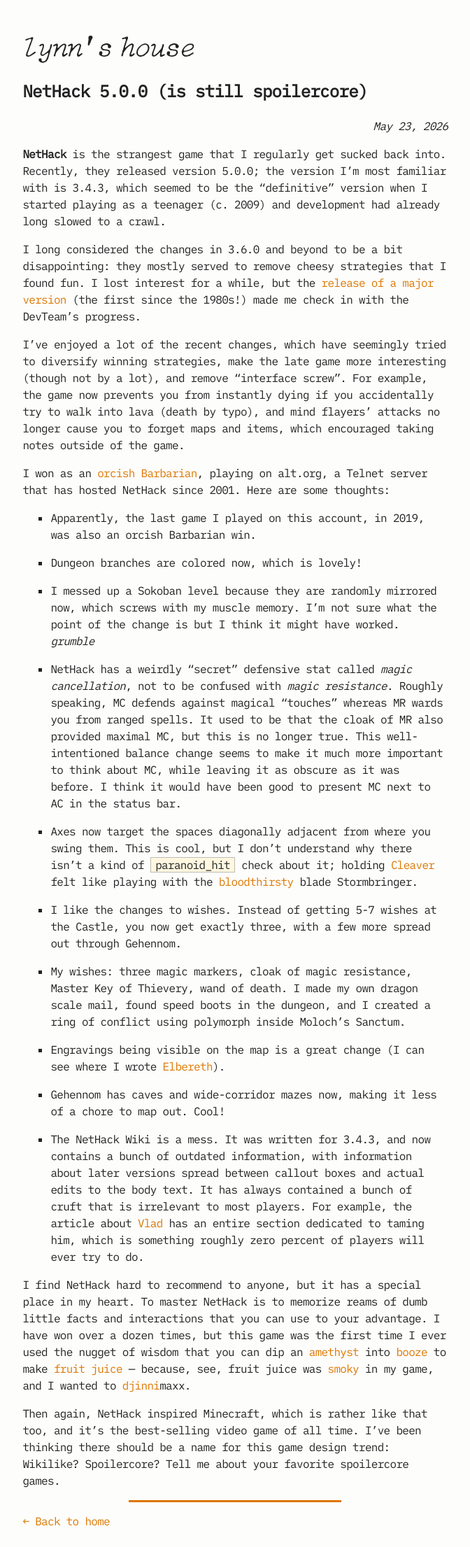
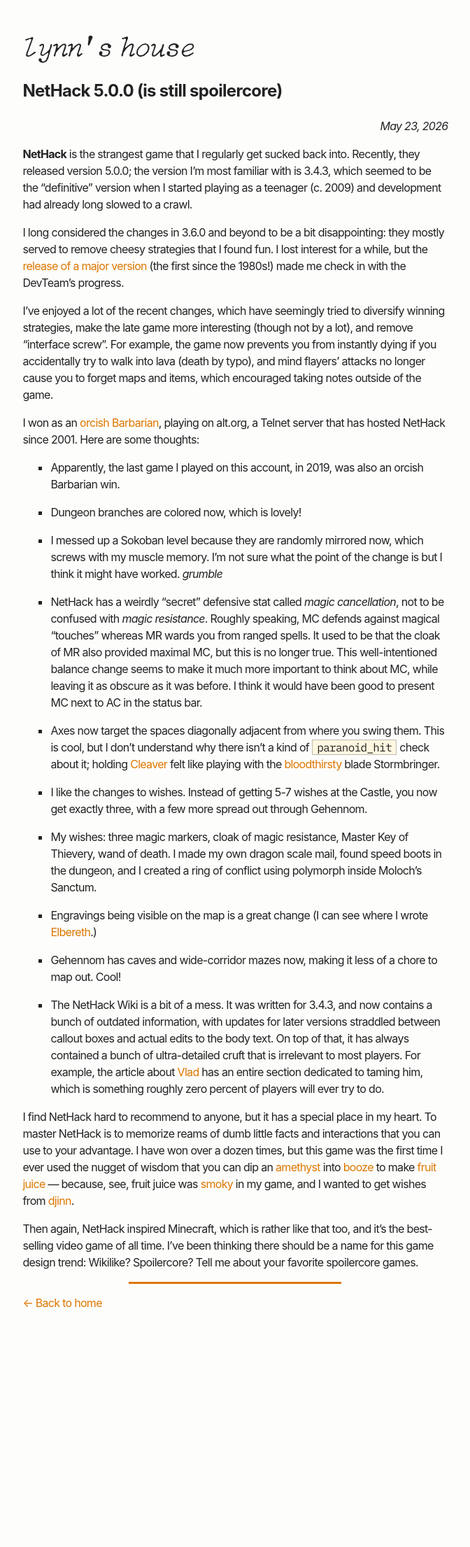
Before and after one commit to lynn/lynn.github.io, a Jekyll site: the page built from _posts/2026-05-23-nethack.md, in a window 1280 px wide. Shown: the whole page at 70% size, without its empty margins (70-742 px from the left). Built offline with Jekyll 4.4.1, drawn with Linux system fonts in a browser that asks for light colours; after the commit the page ends 1899 px from its top, so only the background shows below that.

Commit message:
try Inter

```diff
--- a/_posts/2026-05-23-nethack.md
+++ b/_posts/2026-05-23-nethack.md
@@ -21,10 +21,10 @@
 * Axes now target the spaces diagonally adjacent from where you swing them. This is cool, but I don't understand why there isn't a kind of `paranoid_hit` check about it; holding [Cleaver](https://nethackwiki.com/wiki/Cleaver) felt like playing with the [bloodthirsty](https://nethackwiki.com/wiki/Bloodthirsty) blade Stormbringer.
 * I like the changes to wishes. Instead of getting 5-7 wishes at the Castle, you now get exactly three, with a few more spread out through Gehennom.
 * My wishes: three magic markers, cloak of magic resistance, Master Key of Thievery, wand of death. I made my own dragon scale mail, found speed boots in the dungeon, and I created a ring of conflict using polymorph inside Moloch's Sanctum.
-* Engravings being visible on the map is a great change (I can see where I wrote [Elbereth](https://nethackwiki.com/wiki/Elbereth)).
+* Engravings being visible on the map is a great change (I can see where I wrote [Elbereth](https://nethackwiki.com/wiki/Elbereth).)
 * Gehennom has caves and wide-corridor mazes now, making it less of a chore to map out. Cool!
-* The NetHack Wiki is a mess. It was written for 3.4.3, and now contains a bunch of outdated information, with information about later versions spread between callout boxes and actual edits to the body text. It has always contained a bunch of cruft that is irrelevant to most players. For example, the article about [Vlad](https://nethackwiki.com/wiki/Vlad_the_Impaler) has an entire section dedicated to taming him, which is something roughly zero percent of players will ever try to do.
+* The NetHack Wiki is a bit of a mess. It was written for 3.4.3, and now contains a bunch of outdated information, with updates for later versions straddled between callout boxes and actual edits to the body text. On top of that, it has always contained a bunch of ultra-detailed cruft that is irrelevant to most players. For example, the article about [Vlad](https://nethackwiki.com/wiki/Vlad_the_Impaler) has an entire section dedicated to taming him, which is something roughly zero percent of players will ever try to do.
 
-I find NetHack hard to recommend to anyone, but it has a special place in my heart. To master NetHack is to memorize reams of dumb little facts and interactions that you can use to your advantage. I have won over a dozen times, but this game was the first time I ever used the nugget of wisdom that you can dip an [amethyst](https://nethackwiki.com/wiki/Amethyst_stone) into [booze](https://nethackwiki.com/wiki/Potion_of_booze) to make [fruit juice](https://nethackwiki.com/wiki/Potion_of_fruit_juice) --- because, see, fruit juice was [smoky](https://nethackwiki.com/wiki/Smoky_and_milky_potions) in my game, and I wanted to [djinni](https://nethackwiki.com/wiki/Djinni)maxx.
+I find NetHack hard to recommend to anyone, but it has a special place in my heart. To master NetHack is to memorize reams of dumb little facts and interactions that you can use to your advantage. I have won over a dozen times, but this game was the first time I ever used the nugget of wisdom that you can dip an [amethyst](https://nethackwiki.com/wiki/Amethyst_stone) into [booze](https://nethackwiki.com/wiki/Potion_of_booze) to make [fruit juice](https://nethackwiki.com/wiki/Potion_of_fruit_juice) --- because, see, fruit juice was [smoky](https://nethackwiki.com/wiki/Smoky_and_milky_potions) in my game, and I wanted to get wishes from [djinn](https://nethackwiki.com/wiki/Djinni).
 
 Then again, NetHack inspired Minecraft, which is rather like that too, and it's the best-selling video game of all time. I've been thinking there should be a name for this game design trend: Wikilike? Spoilercore? Tell me about your favorite spoilercore games.
--- a/main.css
+++ b/main.css
@@ -49,7 +49,7 @@
 :root {
   color-scheme: light dark;
 
-  --font-body: 'iA Writer Mono S', 'Inter', 'Droid Sans', 'DejaVu Sans', 'Tahoma', 'Verdana', sans-serif;
+  --font-body: 'Inter', 'Droid Sans', 'DejaVu Sans', 'Tahoma', 'Verdana', sans-serif;
   --font-mono: 'iA Writer Mono S', 'Droid Sans Mono', 'DejaVu Sans Mono', 'Monaco', 'Consolas', monospace;
   --font-heading: 'IBM Selectric', serif;
 
```
